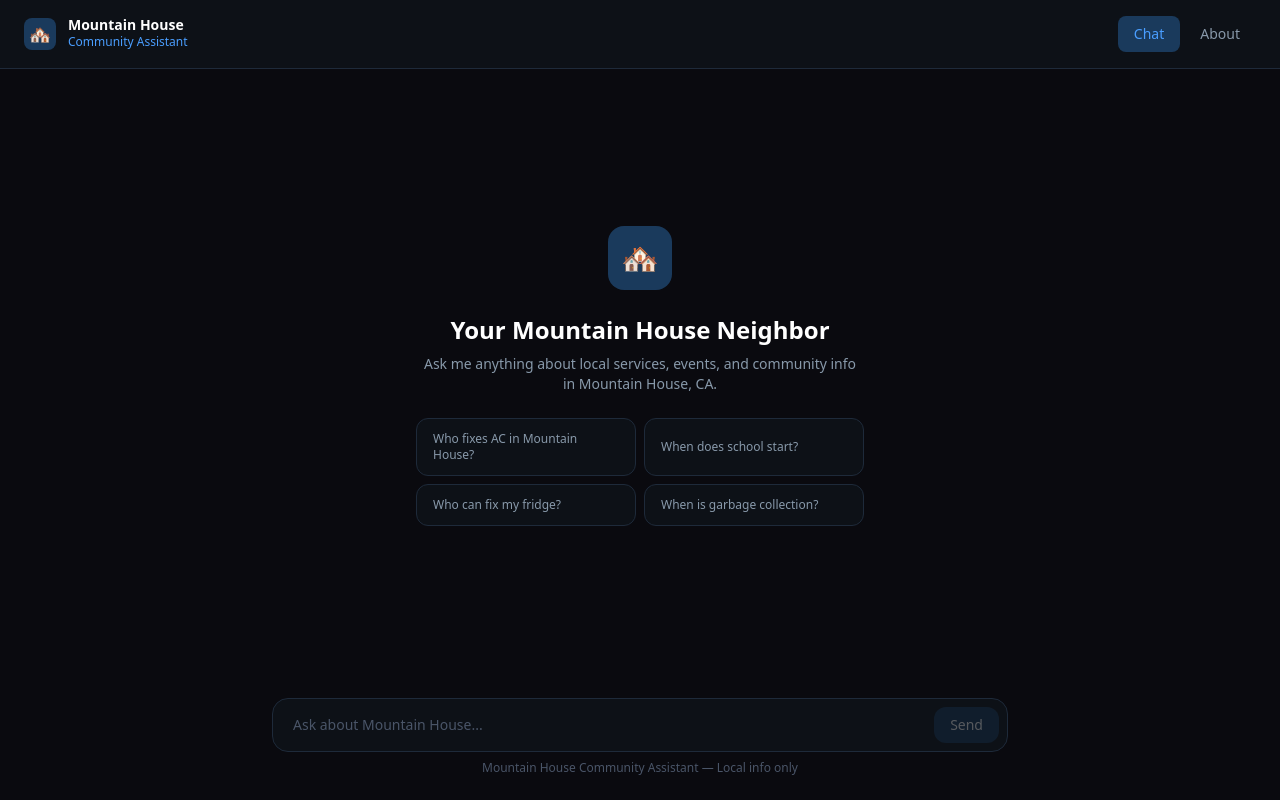
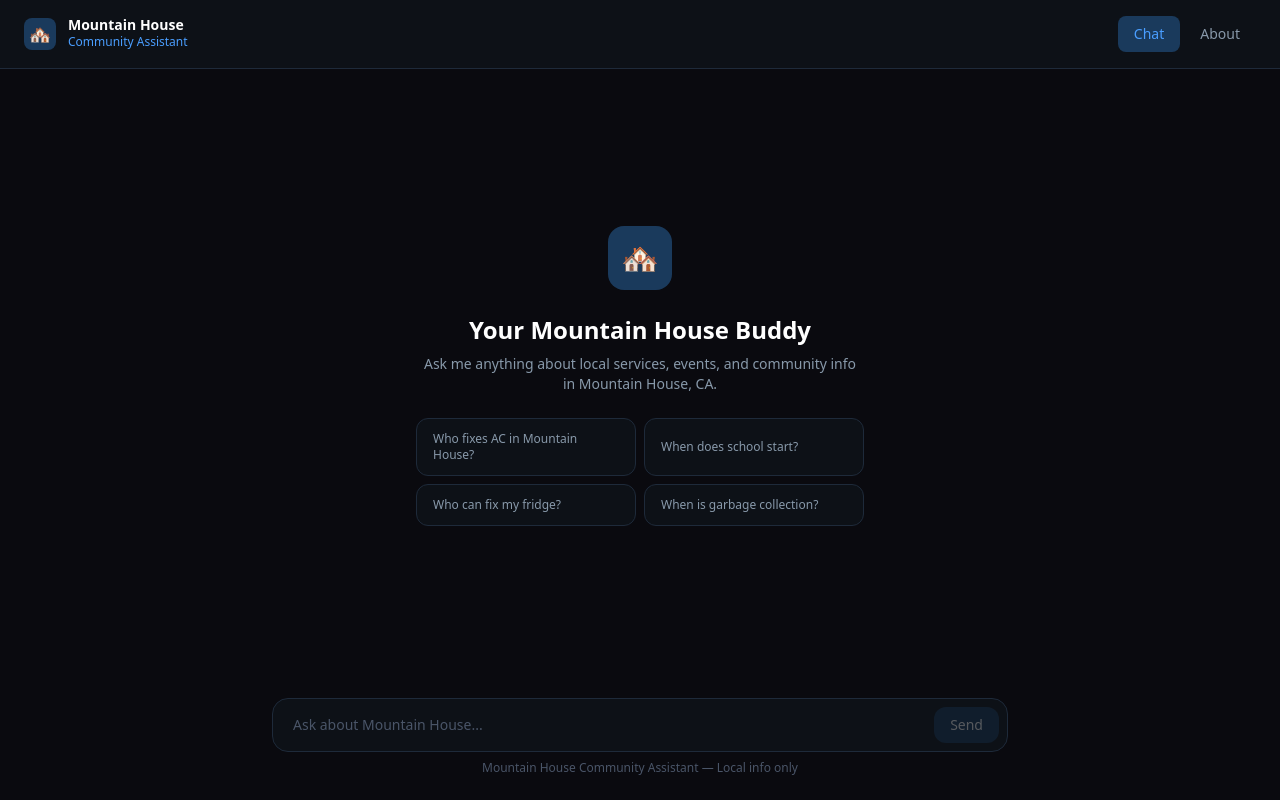
Before and after one commit to DaiwikV/mountain-house-app, a Next.js app: page / in a window 1280 px wide. Built offline with nearby package versions, Linux system fonts and the light colour scheme.

Commit message:
update ui

```diff
--- a/app/page.tsx
+++ b/app/page.tsx
@@ -68,7 +68,7 @@ export default function Home() {
             <div className="flex-1 flex flex-col items-center justify-center text-center py-16 gap-6">
               <div className="w-16 h-16 rounded-2xl bg-[#1a3a5c] flex items-center justify-center text-3xl">🏘️</div>
               <div>
-                <h2 className="text-2xl font-semibold text-white mb-2">Your Mountain House Neighbor</h2>
+                <h2 className="text-2xl font-semibold text-white mb-2">Your Mountain House Buddy</h2>
                 <p className="text-[#8899aa] text-sm max-w-md">Ask me anything about local services, events, and community info in Mountain House, CA.</p>
               </div>
               <div className="grid grid-cols-2 gap-2 w-full max-w-md">
@@ -184,7 +184,7 @@ export default function Home() {
             </div>
 
             <div className="text-center text-[#4a5568] text-xs">
-              <p>Mountain House Community Assistant</p>
+              <p>Mountain House Buddy</p>
               <p className="mt-1">Serving Mountain House, CA 95391</p>
             </div>
 
```
